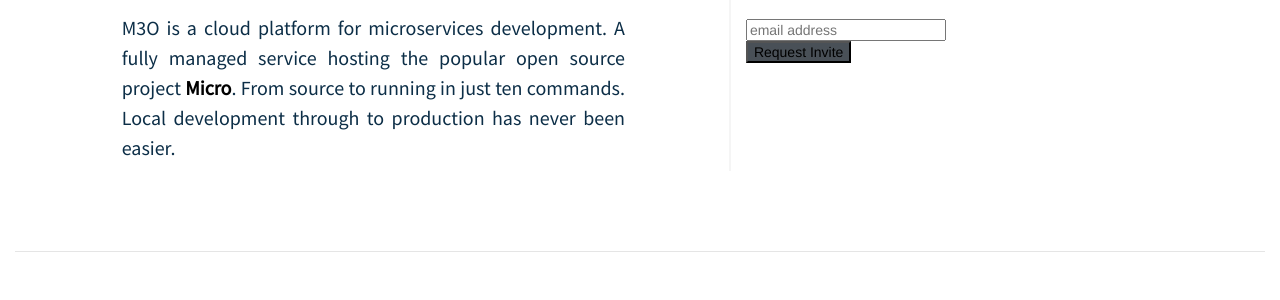
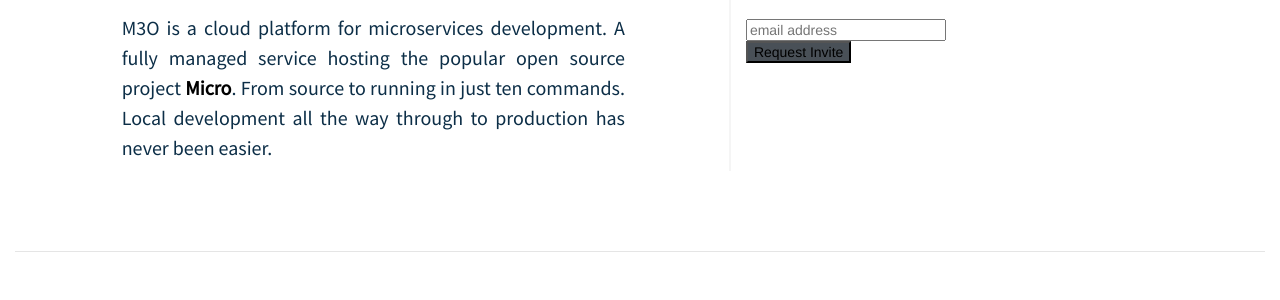
Before and after one commit to micro-community/go-micro-v2-doc, a Jekyll site: the page built from index.html, in a window 1280 px wide and 900 px high. Shown: the part 428-728 px from the top of the window. Built offline with Jekyll 4.4.1, drawn with Linux system fonts in a browser that asks for light colours; nearby versions of some CDN libraries; comment, search, counter and statistics services are not loaded.

Commit message:
update index

```diff
--- a/index.html
+++ b/index.html
@@ -58,7 +58,7 @@
 		A fully managed service hosting the popular open source
 		project <a href="https://github.com/micro/micro" style="color: black;"><b>Micro</b></a>.
 		From source to running in just ten commands.
-		Local development through to production has never been easier.
+		Local development all the way through to production has never been easier.
               </h5>
             </div>
             <div
```
